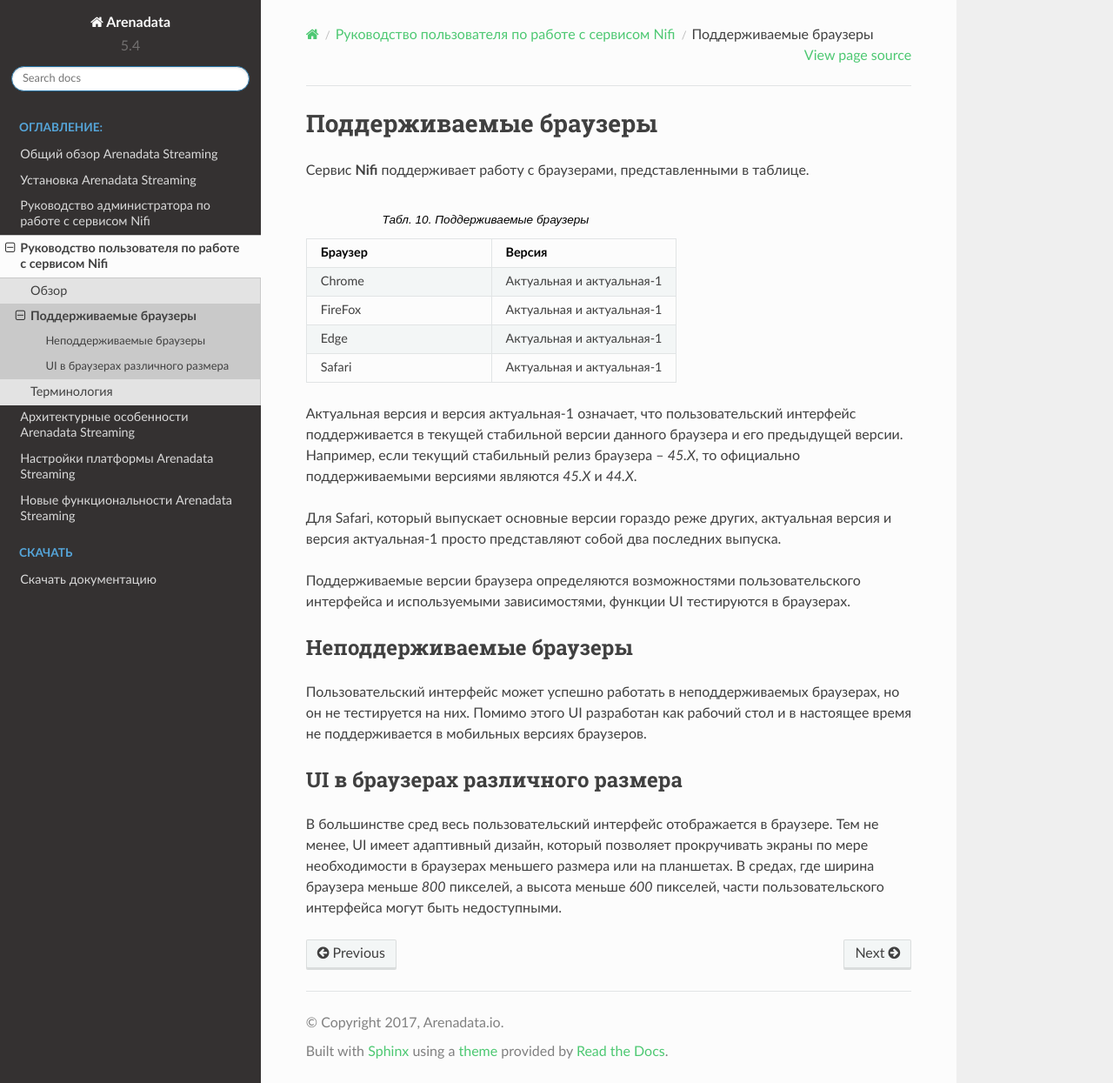
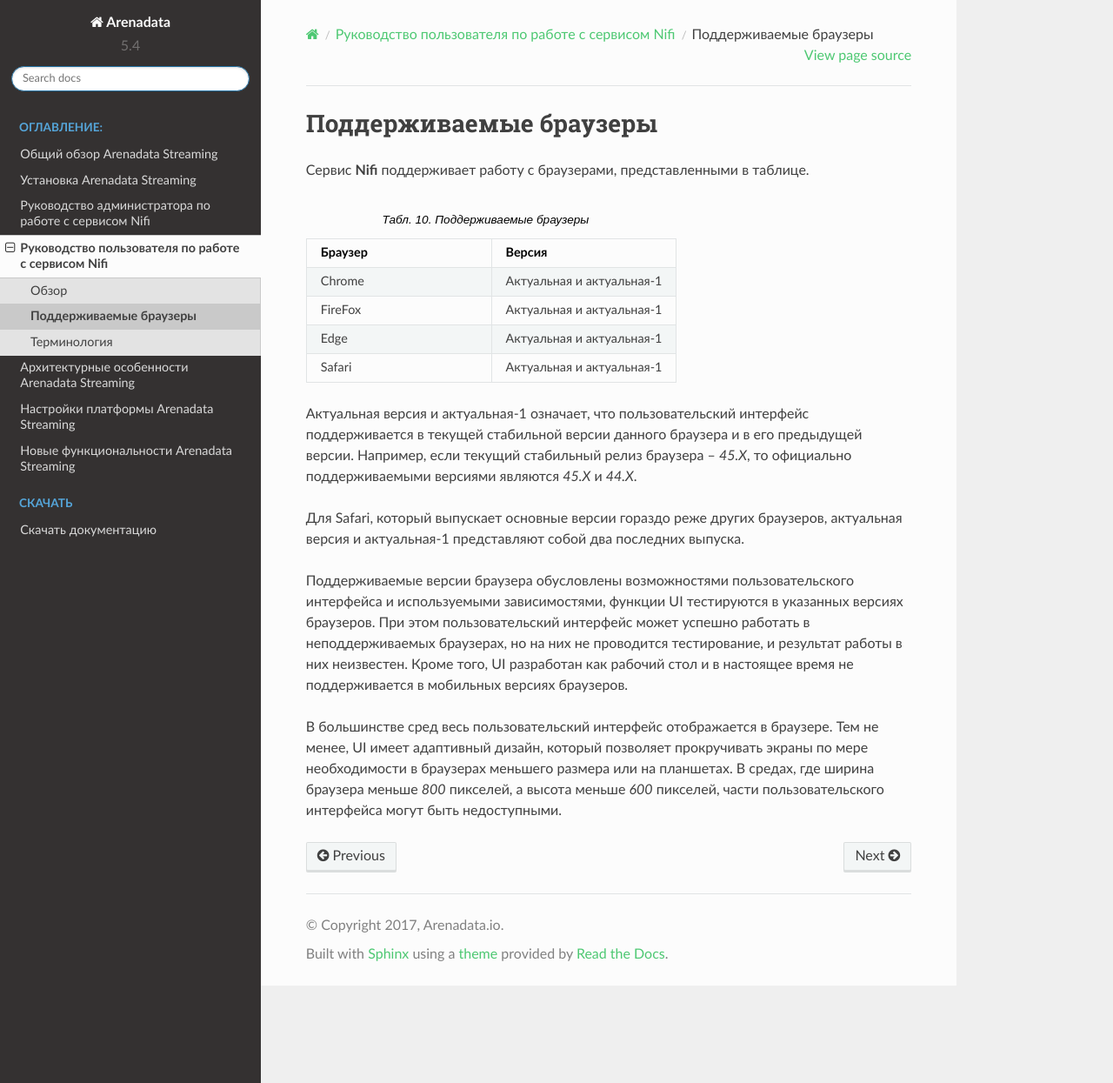
Before and after one commit to arenadata/docs_ads, a Sphinx documentation site: the page built from source/UserNIFI/Support.rst, in a window 1280 px wide and 1245 px high. Shown: the whole window at 87% size. Built offline with Sphinx 7.4.7 and the Read the Docs theme 2.0.0, drawn with Linux system fonts in a browser that asks for light colours; pages that are not in the unit, such as notebooks, are missing from menus.

Commit message:
Update Support.rst

```diff
--- a/source/UserNIFI/Support.rst
+++ b/source/UserNIFI/Support.rst
@@ -12,20 +12,10 @@
    "Edge", "Актуальная и актуальная-1"
    "Safari", "Актуальная и актуальная-1"
 
-Актуальная версия и версия актуальная-1 означает, что пользовательский интерфейс поддерживается в текущей стабильной версии данного браузера и его предыдущей версии. Например, если текущий стабильный релиз браузера -- *45.X*, то официально поддерживаемыми версиями являются *45.X* и *44.X*.
+Актуальная версия и актуальная-1 означает, что пользовательский интерфейс поддерживается в текущей стабильной версии данного браузера и в его предыдущей версии. Например, если текущий стабильный релиз браузера -- *45.X*, то официально поддерживаемыми версиями являются *45.X* и *44.X*.
 
-Для Safari, который выпускает основные версии гораздо реже других, актуальная версия и версия актуальная-1 просто представляют собой два последних выпуска.
+Для Safari, который выпускает основные версии гораздо реже других браузеров, актуальная версия и актуальная-1 представляют собой два последних выпуска.
 
-Поддерживаемые версии браузера определяются возможностями пользовательского интерфейса и используемыми зависимостями, функции UI  тестируются в браузерах.
-
-
-Неподдерживаемые браузеры
---------------------------
-
-Пользовательский интерфейс может успешно работать в неподдерживаемых браузерах, но он не тестируется на них. Помимо этого UI разработан как рабочий стол и в настоящее время не поддерживается в мобильных версиях браузеров.
-
-
-UI в браузерах различного размера
-----------------------------------
+Поддерживаемые версии браузера обусловлены возможностями пользовательского интерфейса и используемыми зависимостями, функции UI  тестируются в указанных версиях браузеров. При этом пользовательский интерфейс может успешно работать в неподдерживаемых браузерах, но на них не проводится тестирование, и результат работы в них неизвестен. Кроме того, UI разработан как рабочий стол и в настоящее время не поддерживается в мобильных версиях браузеров.
 
 В большинстве сред весь пользовательский интерфейс отображается в браузере. Тем не менее, UI имеет адаптивный дизайн, который позволяет прокручивать экраны по мере необходимости в браузерах меньшего размера или на планшетах. В средах, где ширина браузера меньше *800* пикселей, а высота меньше *600* пикселей, части пользовательского интерфейса могут быть недоступными.
```
